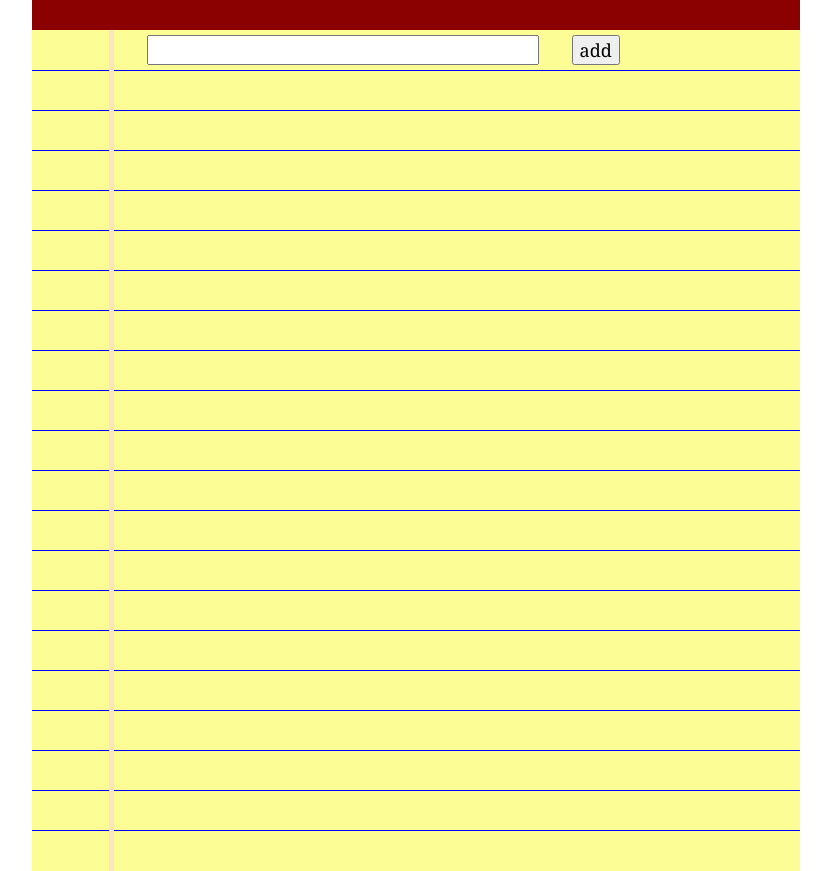
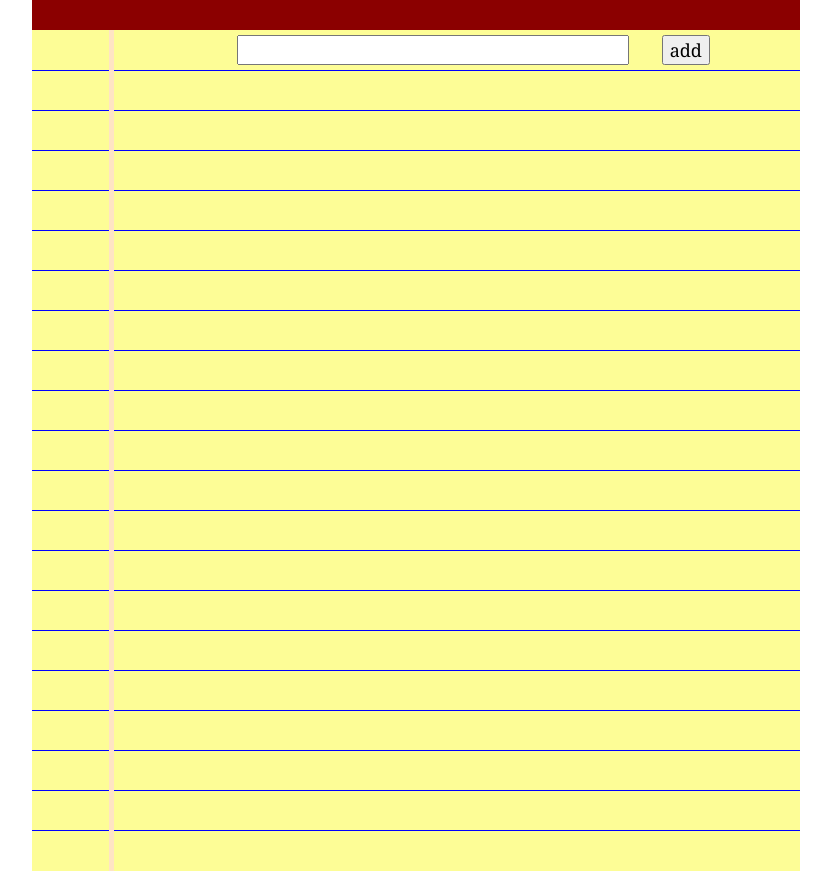
Before and after one commit to gapressman/todo, a Gatsby site: page / in a window 1280 px wide. Shown: the whole page, without its empty margins (224-1055 px from the left). Built offline with nearby package versions, Linux system fonts and the light colour scheme; Gatsby itself is replaced by a stand-in of ours.

Commit message:
feat: center text input

```diff
--- a/src/components/Todos.tsx
+++ b/src/components/Todos.tsx
@@ -31,7 +31,7 @@ export const Todos = ({
   const sortedTodoItems = sortTodoItems(todoItems)
   return (
     <ul style={{ margin: 0, listStyleType: "none" }}>
-      <Row>
+      <Row style={{ textAlign: "center" }}>
         <input
           value={newItemText}
           onChange={onInputChange}
```
